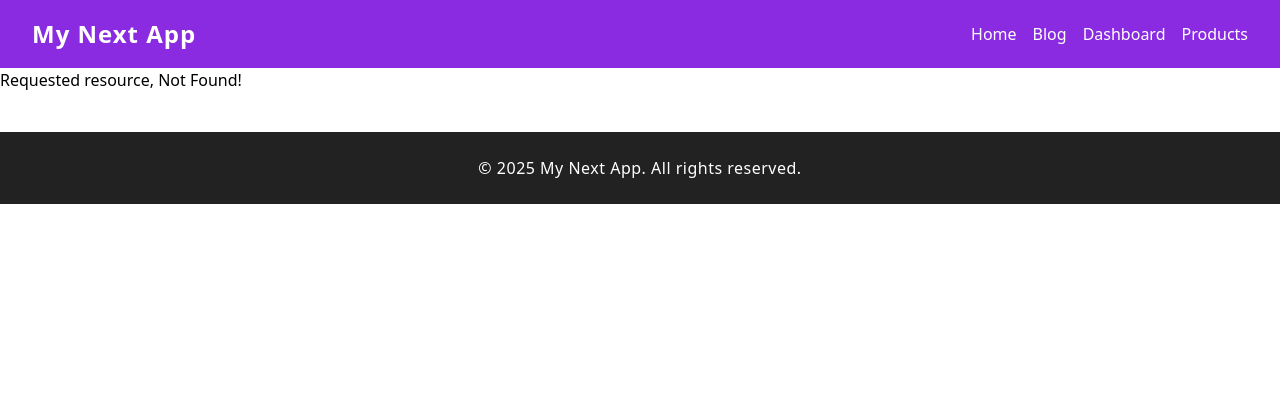
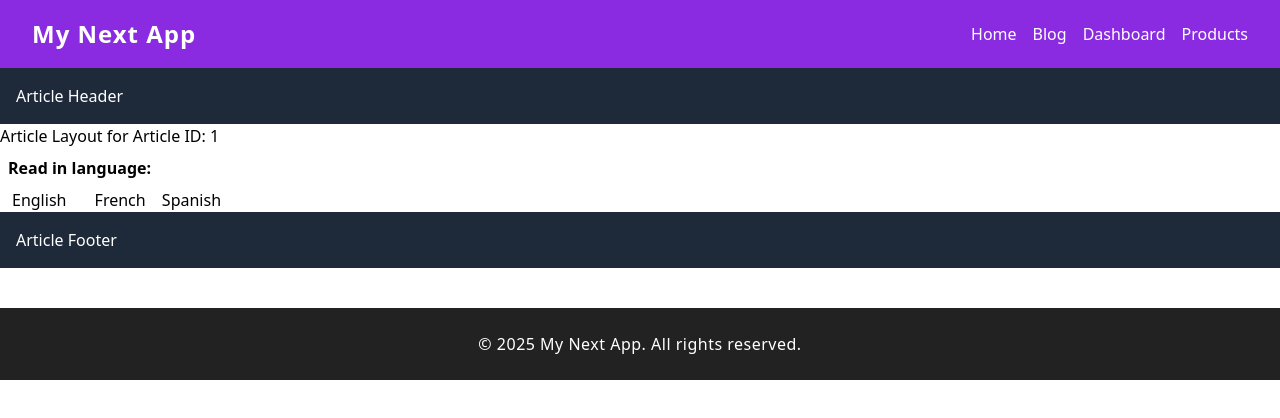
Before and after one commit to vishu938-archive/NextJs, a Next.js app: page /articles/1 in a window 1280 px wide. Before the commit this address had no page. Shown: the top 418 px of the page. Built offline with nearby package versions, Linux system fonts and the light colour scheme.

Commit message:
Accessing Params & searchParams in client-side and server-side components

```diff
--- /dev/null
+++ b/src/app/articles/[articleId]/footer.js
@@ -0,0 +1,3 @@
+export default function Footer() {
+  return <footer className="bg-gray-800 text-white p-4">Article Footer</footer>;
+}
--- /dev/null
+++ b/src/app/articles/[articleId]/header.js
@@ -0,0 +1,7 @@
+export default function Header() {
+  return (
+    <header className="bg-gray-800 text-white p-4">
+      <h1>Article Header</h1>
+    </header>
+  );
+}
--- /dev/null
+++ b/src/app/articles/[articleId]/layout.js
@@ -0,0 +1,27 @@
+// The 'articles' folder contains routes related to articles in the app.
+//
+// Difference between 'page.js' and 'layout.js':
+/// - 'page.js': Defines the content for a specific route, such as '/articles/[articleId]'.
+///   It is responsible for rendering the main content of the page.
+/// - 'layout.js': Wraps the 'page.js' and provides a shared layout for all routes within the 'articles/[articleId]' folder.
+///   It can include elements like headers, footers, or sidebars that are consistent across all article pages.
+
+import Header from "./header";
+import Footer from "./footer";
+
+const ArticleLayout = async ({ params, children }) => {
+  const { articleId } = await params;
+
+  return (
+    <>
+      <Header />
+      <div>
+        <h3>Article Layout for Article ID: {articleId}</h3>
+        <main>{children}</main>
+      </div>
+      <Footer />
+    </>
+  );
+};
+
+export default ArticleLayout;
--- /dev/null
+++ b/src/app/articles/[articleId]/new.js
@@ -0,0 +1,11 @@
+import React from "react";
+
+const NewArticle = () => {
+  return (
+    <div>
+      <h4>Create a New Article</h4>
+    </div>
+  );
+};
+
+export default NewArticle;
--- /dev/null
+++ b/src/app/articles/[articleId]/page.js
@@ -0,0 +1,33 @@
+// "use client";
+
+import Link from "next/link";
+import { use } from "react";
+import NewArticle from "./new";
+
+const PageArticle = ({ params, searchParams }) => {
+  //   const { articleId } = await params;
+  //   const { lang } = await searchParams;
+
+  const { articleId } = use(params);
+  const { lang } = use(searchParams);
+
+  return (
+    <div>
+      <h4 className="mx-2 my-2 font-bold">Read in language: {lang}</h4>
+      <Link href={`/articles/${articleId}?lang=en`} className="mx-3">
+        English
+      </Link>{" "}
+      <Link href={`/articles/${articleId}?lang=fr`} className="mx-3">
+        French
+      </Link>{" "}
+      <Link href={`/articles/${articleId}?lang=es`}> Spanish</Link>
+      {/* <NewArticle /> */}
+    </div>
+  );
+};
+
+export default PageArticle;
+
+// since params, search params are promises we are using server side components with async/await.
+// if you want to use as client side component, you can use "use" hook
+// params and searchParams are only available in page.js
--- /dev/null
+++ b/src/app/articles/popular/page.js
@@ -0,0 +1,9 @@
+const PopularArticles = () => {
+  return (
+    <div>
+      <h4>Popular Articles</h4>
+    </div>
+  );
+};
+
+export default PopularArticles;
--- a/src/app/page.js
+++ b/src/app/page.js
@@ -1,5 +1,17 @@
+import Link from "next/link";
+
 const WelcomePage = () => {
-  return <div>Welcome to Home!</div>;
+  return (
+    <div>
+      Welcome to Home!{" "}
+      <Link href={"/articles/breaking-news?lang=en"} className="mx-3">
+        Read in Engish
+      </Link>
+      <Link href={"/articles/breaking-news?lang=fr"} className="mx-3">
+        Read in French
+      </Link>
+    </div>
+  );
 };
 
 export default WelcomePage;
```
